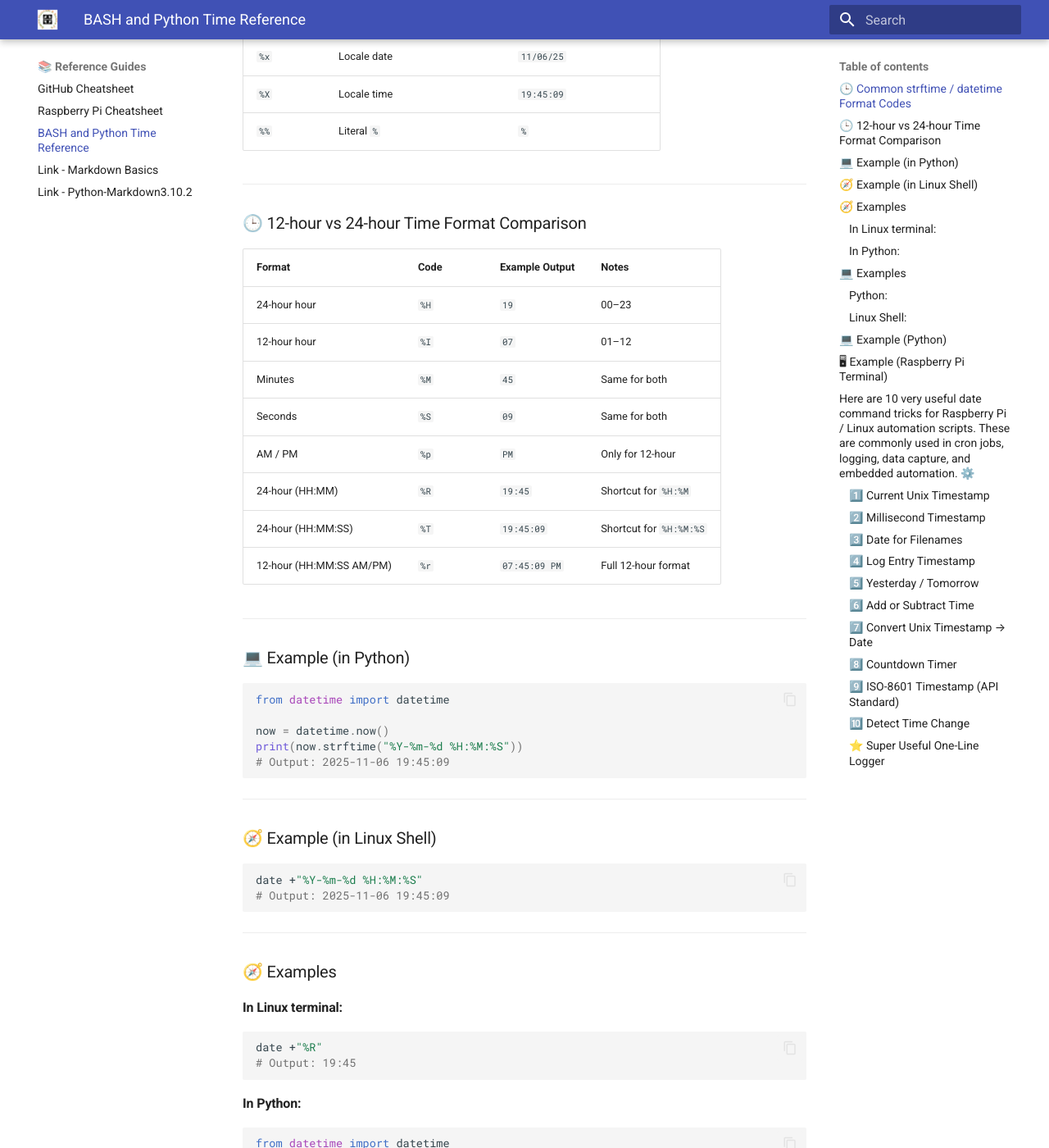
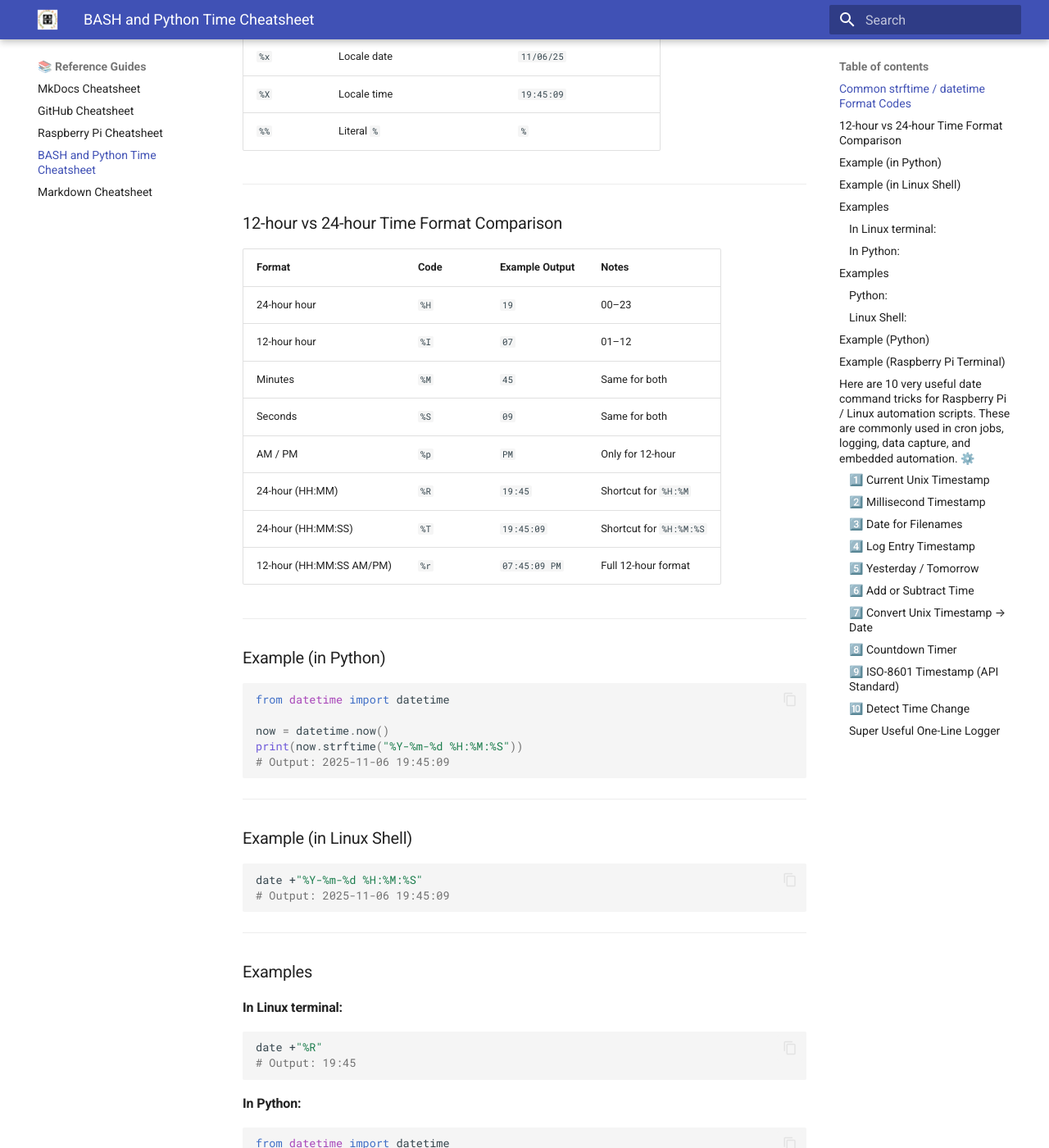
Before and after one commit to krsmith436/ref, an MkDocs documentation site: the page built from docs/guides/rpi_time_reference.md, in a window 1280 px wide and 1400 px high, scrolled down 1317 px. Shown: the whole window at 82% size. Built offline with MkDocs 1.6.1 and Material for MkDocs 9.7.7, drawn with Linux system fonts in a browser that asks for light colours; some of the changed text lies outside the part shown.

````diff
--- a/docs/guides/rpi_time_reference.md
+++ b/docs/guides/rpi_time_reference.md
@@ -5,7 +5,7 @@ Here’s a reference table of the most useful **time format codes**:
 
 ---
 
-### 🕒 Common `strftime` / `datetime` Format Codes
+### Common `strftime` / `datetime` Format Codes
 
 | Code | Meaning                        | Example                    |
 | ---- | ------------------------------ | -------------------------- |
@@ -35,7 +35,7 @@ Here’s a reference table of the most useful **time format codes**:
 
 ---
 
-### 🕒 12-hour vs 24-hour Time Format Comparison
+### 12-hour vs 24-hour Time Format Comparison
 
 | Format                   | Code | Example Output | Notes                   |
 | ------------------------ | ---- | -------------- | ----------------------- |
@@ -50,7 +50,7 @@ Here’s a reference table of the most useful **time format codes**:
 
 ---
 
-### 💻 Example (in Python)
+### Example (in Python)
 
 ```python
 from datetime import datetime
@@ -62,7 +62,7 @@ print(now.strftime("%Y-%m-%d %H:%M:%S"))
 
 ---
 
-### 🧭 Example (in Linux Shell)
+### Example (in Linux Shell)
 
 ```bash
 date +"%Y-%m-%d %H:%M:%S"
@@ -71,7 +71,7 @@ date +"%Y-%m-%d %H:%M:%S"
 
 ---
 
-### 🧭 Examples
+### Examples
 
 #### In Linux terminal:
 
@@ -90,7 +90,7 @@ print(datetime.now().strftime("%R"))
 
 ---
 
-### 💻 Examples
+### Examples
 
 #### Python:
 
@@ -122,7 +122,7 @@ date +"%r"
 
 ---
 
-### 💻 Example (Python)
+### Example (Python)
 
 ```python
 from datetime import datetime
@@ -135,18 +135,17 @@ print(now.strftime("%I:%M %p"))  # 12-hour → 07:45 PM
 
 ---
 
-### 🖥 Example (Raspberry Pi Terminal)
+### Example (Raspberry Pi Terminal)
 
 ```bash
 date +"%H:%M"     # 24-hour
 date +"%I:%M %p"  # 12-hour
 ```
 
----
+!!! tip "Tip"
+    If you dislike the leading zero in 12-hour time (`07:45 PM`), many systems support:
 
-💡 **Tip:** If you dislike the leading zero in 12-hour time (`07:45 PM`), many systems support:
-
-```
+```bash
 %-I:%M %p
 ```
 
@@ -324,7 +323,7 @@ if [ $(date +%M) -eq 0 ]; then
 fi
 ```
 
-#### ⭐ Super Useful One-Line Logger
+#### Super Useful One-Line Logger
 
 Many engineers use this pattern:
 
--- a/mkdocs.yml
+++ b/mkdocs.yml
@@ -22,11 +22,11 @@ nav:
   - 🚂 Model Railroad:
       - Simple Computer Aided Railway Modeler (SCARM): mr/scarm.md
   - 📚 Reference Guides:
+      - MkDocs Cheatsheet: guides/mkdocs_reference.md
       - GitHub Cheatsheet: guides/github_reference.md
       - Raspberry Pi Cheatsheet: guides/rpi_bash_reference.md
-      - BASH and Python Time Reference: guides/rpi_time_reference.md
-      - Link - Markdown Basics: https://www.markdownguide.org/basic-syntax
-      - Link - Python-Markdown3.10.2: https://python-markdown.github.io
+      - BASH and Python Time Cheatsheet: guides/rpi_time_reference.md
+      - Markdown Cheatsheet: guides/markdown_reference.md
 
   - 🛠️ Technical Setup:
       - GitHub Headless Page: setup/github_headless_page.md
````
Also changed, not shown: docs/guides/markdown_reference.md (added, +40 -0 lines), docs/guides/mkdocs_reference.md (added, +99 -0 lines), docs/setup/github_headless_page.md (+58 -29 lines).
